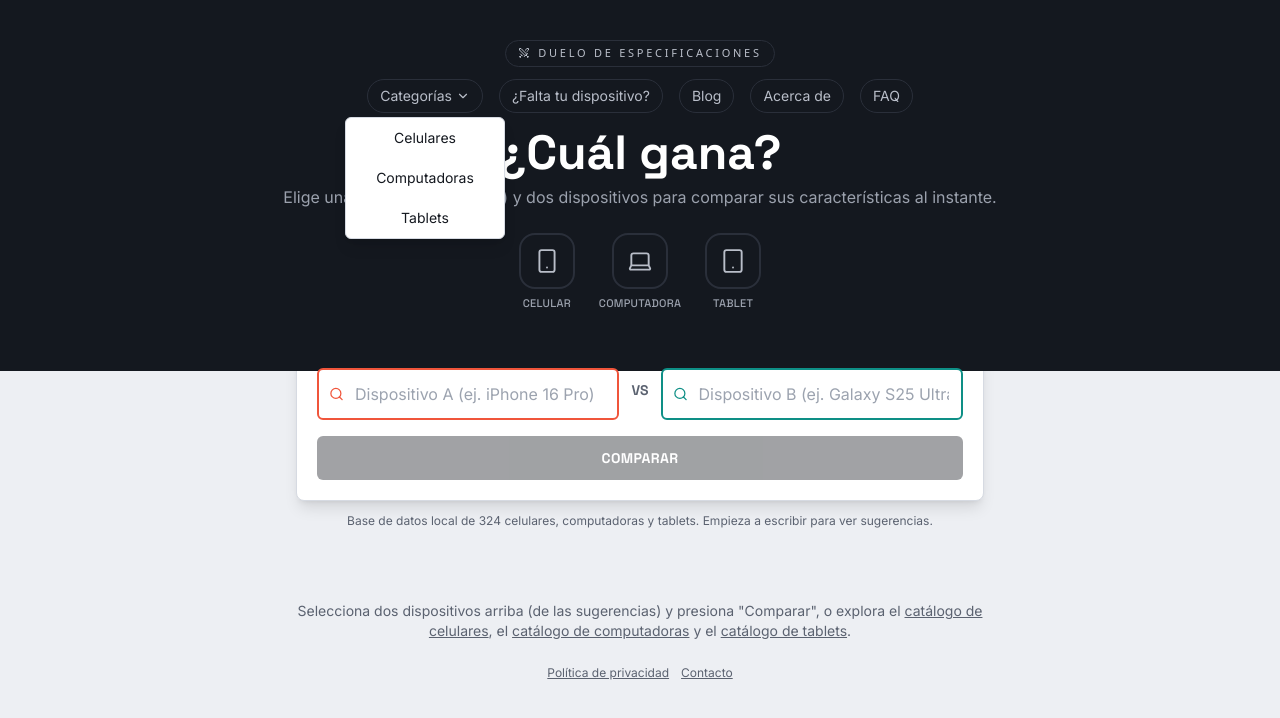
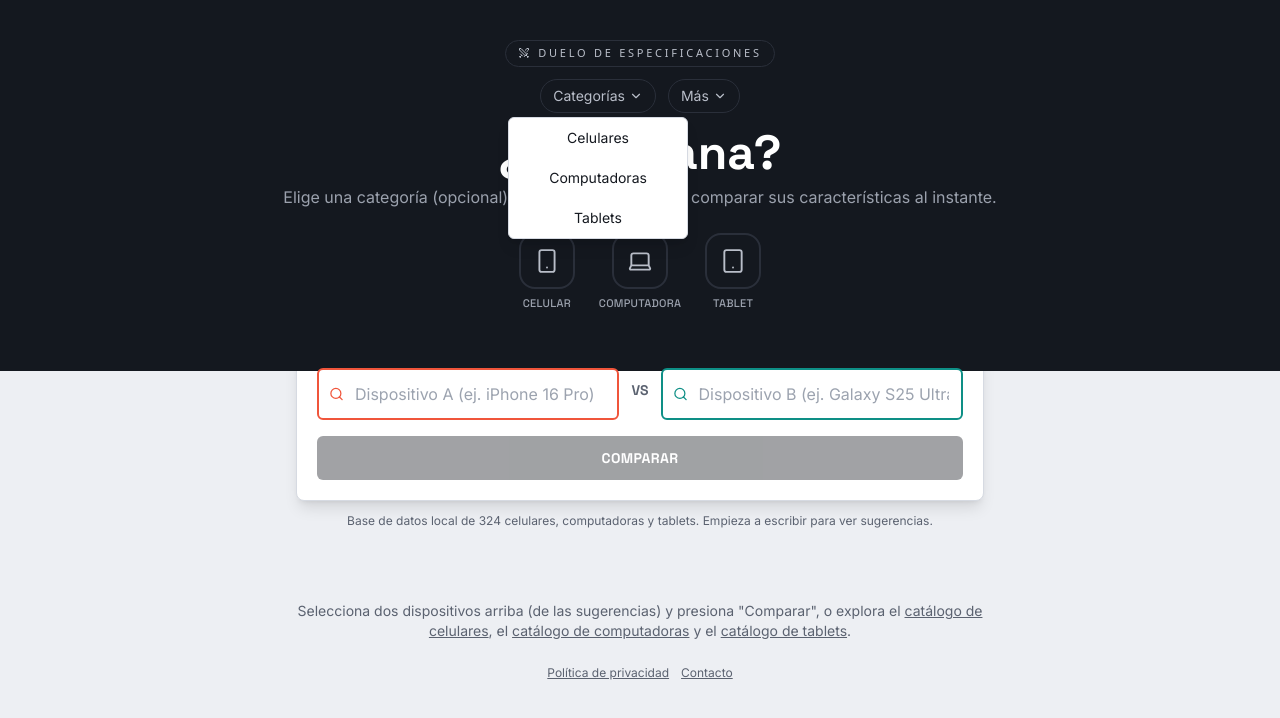
Before and after one commit to Francisco101299/comparador-dispositivos, a React (Vite) app: page / in a window 1280 px wide. Both pictures are taken after a click on the button "Categorías". Shown: the top 718 px of the page. Built offline with nearby package versions, Linux system fonts and the light colour scheme.

Commit message:
Update CategoryNav.jsx

```diff
--- a/src/components/CategoryNav.jsx
+++ b/src/components/CategoryNav.jsx
@@ -1,7 +1,8 @@
 // ============================================================================
 // src/components/CategoryNav.jsx
-// Menú desplegable para cambiar entre Celulares, Computadoras y Tablets,
-// más links a Sugerir dispositivo, Blog, Acerca de y FAQ.
+// Menú compacto: "Categorías" (Celulares/Computadoras/Tablets) y "Más"
+// (Blog, Acerca de, FAQ, Sugerir dispositivo) — dos desplegables en vez de
+// cinco botones sueltos, para que no se vea saturado en pantallas chicas.
 // ============================================================================
 import { useState, useRef, useEffect } from "react";
 import { Link } from "react-router-dom";
@@ -13,7 +14,14 @@ const CATEGORIES = [
   { label: "Tablets", path: "/tablets" },
 ];
 
-export default function CategoryNav() {
+const MORE_LINKS = [
+  { label: "¿Falta tu dispositivo?", path: "/sugerir" },
+  { label: "Blog", path: "/blog" },
+  { label: "Preguntas frecuentes", path: "/preguntas-frecuentes" },
+  { label: "Acerca de", path: "/acerca-de" },
+];
+
+function Dropdown({ label, items }) {
   const [open, setOpen] = useState(false);
   const boxRef = useRef(null);
 
@@ -30,7 +38,6 @@ export default function CategoryNav() {
   }, []);
 
   return (
-    <nav className="flex items-center justify-center gap-4 flex-wrap text-sm mb-4" style={{ fontFamily: "'Inter', sans-serif" }}>
     <div className="relative" ref={boxRef}>
       <button
         type="button"
@@ -38,16 +45,16 @@ export default function CategoryNav() {
         className="flex items-center gap-1 px-3 py-1.5 rounded-full"
         style={{ color: "#B9BEC9", border: "1px solid #2A2F3A" }}
       >
-          Categorías <ChevronDown size={14} />
+        {label} <ChevronDown size={14} />
       </button>
       {open && (
-          <div className="absolute z-30 mt-1 left-1/2 -translate-x-1/2 min-w-[160px] rounded-md shadow-lg overflow-hidden" style={{ backgroundColor: "#fff", border: "1px solid #D6DAE2" }}>
-            {CATEGORIES.map((c) => (
+        <div className="absolute z-30 mt-1 left-1/2 -translate-x-1/2 min-w-[180px] rounded-md shadow-lg overflow-hidden" style={{ backgroundColor: "#fff", border: "1px solid #D6DAE2" }}>
+          {items.map((c) => (
             <Link
               key={c.path}
               to={c.path}
               onClick={() => setOpen(false)}
-                className="block px-4 py-2.5 text-sm hover:bg-[#F3F4F7] transition-colors"
+              className="block px-4 py-2.5 text-sm hover:bg-[#F3F4F7] transition-colors whitespace-nowrap"
               style={{ color: "#14181F" }}
             >
               {c.label}
@@ -56,18 +63,14 @@ export default function CategoryNav() {
         </div>
       )}
     </div>
-      <Link to="/sugerir" className="px-3 py-1.5 rounded-full" style={{ color: "#B9BEC9", border: "1px solid #2A2F3A" }}>
-        ¿Falta tu dispositivo?
-      </Link>
-      <Link to="/blog" className="px-3 py-1.5 rounded-full" style={{ color: "#B9BEC9", border: "1px solid #2A2F3A" }}>
-        Blog
-      </Link>
-      <Link to="/acerca-de" className="px-3 py-1.5 rounded-full" style={{ color: "#B9BEC9", border: "1px solid #2A2F3A" }}>
-        Acerca de
-      </Link>
-      <Link to="/preguntas-frecuentes" className="px-3 py-1.5 rounded-full" style={{ color: "#B9BEC9", border: "1px solid #2A2F3A" }}>
-        FAQ
-      </Link>
+  );
+}
+
+export default function CategoryNav() {
+  return (
+    <nav className="flex items-center justify-center gap-3 text-sm mb-4" style={{ fontFamily: "'Inter', sans-serif" }}>
+      <Dropdown label="Categorías" items={CATEGORIES} />
+      <Dropdown label="Más" items={MORE_LINKS} />
     </nav>
   );
 }
```
Lines whose indentation alone changed are shown as unchanged.
